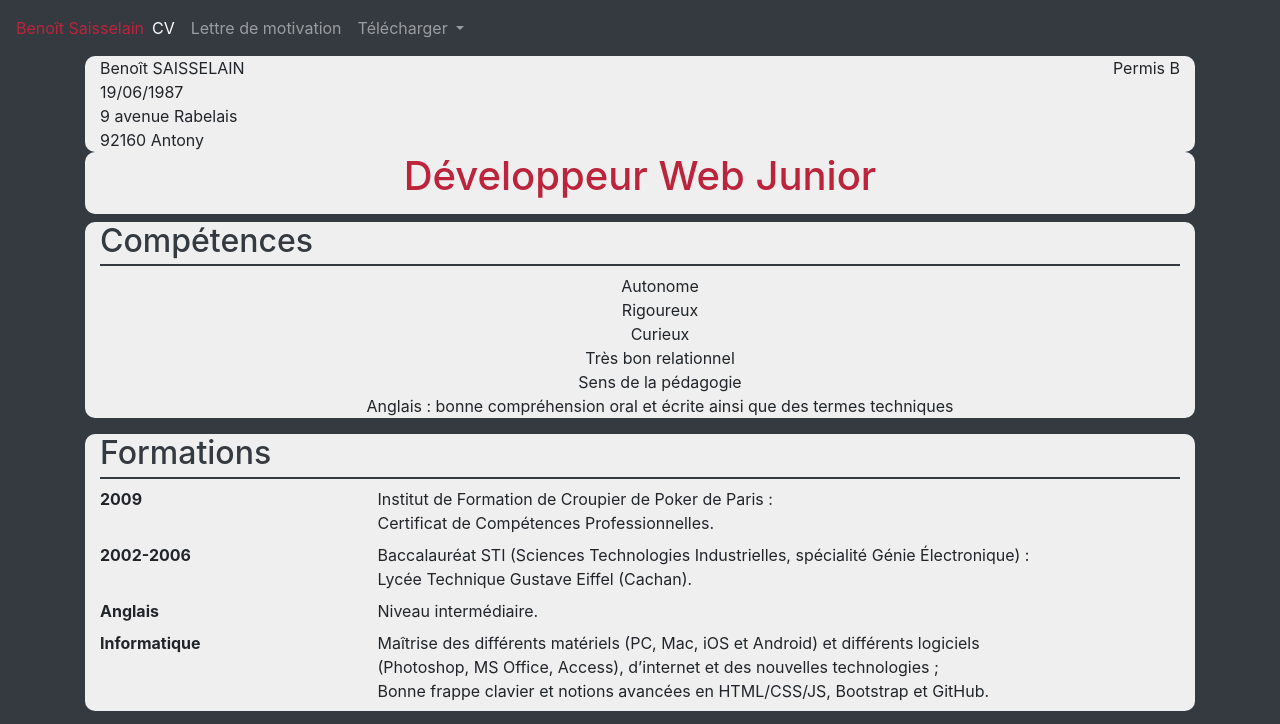
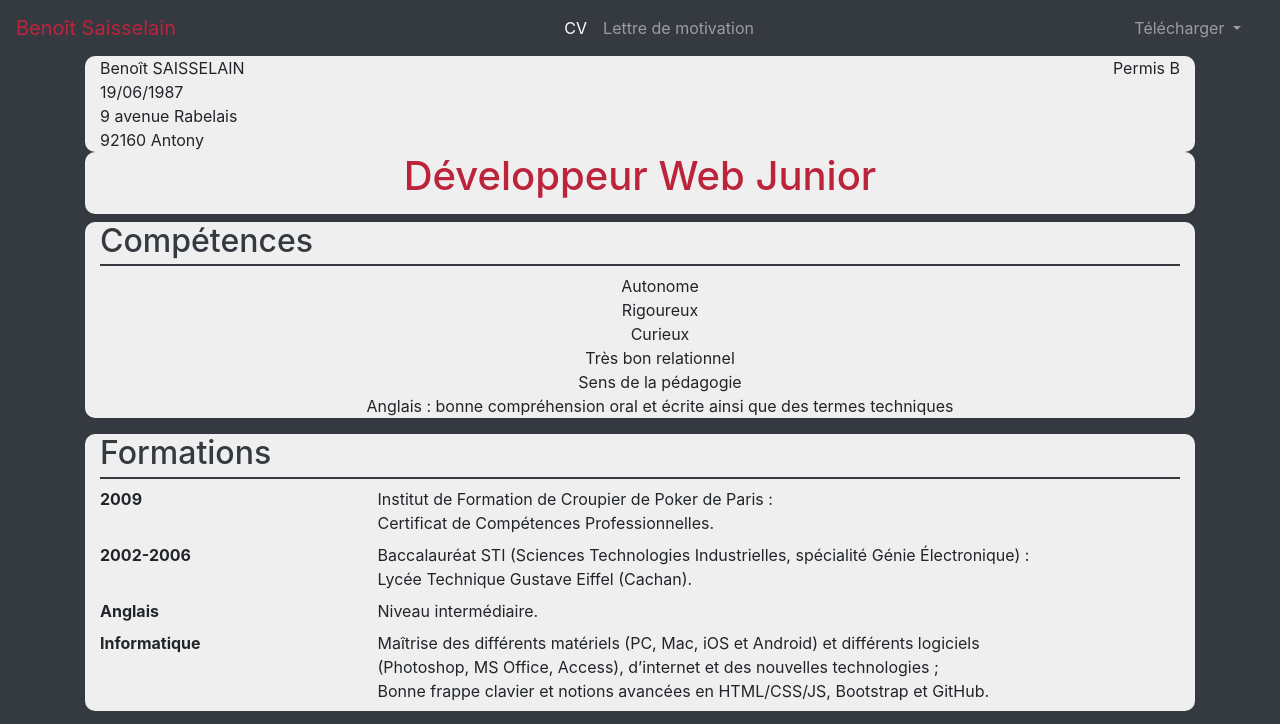
Before and after one commit to Nerrio/CV, a plain HTML site: page index.html in a window 1280 px wide. Shown: the top 724 px of the page. Drawn offline with nearby package versions, Linux system fonts and the light colour scheme.

Commit message:
Fixed nav

```diff
--- a/index.html
+++ b/index.html
@@ -20,22 +20,31 @@
 <body>
 
     <header>
+
         <nav class="navbar navbar-expand-lg navbar-dark bg-dark">
-            <a class="navbar-brand-logo" style="color: #BC243C;" href="#">Benoît Saisselain</a>
-            <button class="navbar-toggler" type="button" data-toggle="collapse" data-target="#navbarNavDropdown" aria-controls="navbarNavDropdown" aria-expanded="false" aria-label="Toggle navigation">
+
+
+
+            <a class="navbar-brand" style="color: #BC243C;" href="#">Benoît Saisselain</a>
+            <button class="navbar-toggler" type="button" data-toggle="collapse" data-target="#navbarNavDropdown"
+                aria-controls="navbarNavDropdown" aria-expanded="false" aria-label="Toggle navigation">
                 <span class="navbar-toggler-icon"></span>
             </button>
+
             <div class="collapse navbar-collapse" id="navbarNavDropdown">
 
-                <ul class="navbar-nav">
-                <li class="nav-item active">
+                <ul class="navbar-nav container-fluid">
+                    <li class="nav-item active mr-lg-0 ml-lg-auto">
+                        <!-- mr = margin right / lg= large screen ml et lg doivent être mis-->
                         <a class="nav-link" href="#">CV<span class="sr-only">(current)</span></a>
                     </li>
-                <li class="nav-item">
+                    <li class="nav-item ml-lg-0 mr-lg-auto">
                         <a class="nav-link" href="#">Lettre de motivation</a>
                     </li>
+
                     <li class="nav-item dropdown">
-                  <a class="nav-link dropdown-toggle" href="#" id="navbarDropdownMenuLink" role="button" data-toggle="dropdown" aria-haspopup="true" aria-expanded="false">
+                        <a class="nav-link dropdown-toggle" href="#" id="navbarDropdownMenuLink" role="button"
+                            data-toggle="dropdown" aria-haspopup="true" aria-expanded="false">
                             Télécharger
                         </a>
                         <div class="dropdown-menu" aria-labelledby="navbarDropdownMenuLink">
@@ -45,8 +54,20 @@
                     </li>
                 </ul>
 
+
+
+
             </div>
+
+
+
+
+
+
         </nav>
+
+
+
     </header>
 
     <div class="container">
@@ -87,7 +108,8 @@
                     <dd class="col-sm-9">Niveau intermédiaire.</dd>
 
                     <dt class="col-sm-3">Informatique</dt>
-                <dd class="col-sm-9">Maîtrise des différents matériels (PC, Mac, iOS et Android) et différents logiciels<br>
+                    <dd class="col-sm-9">Maîtrise des différents matériels (PC, Mac, iOS et Android) et différents
+                        logiciels<br>
                         (Photoshop, MS Office, Access), d’internet et des nouvelles technologies ;<br>
                         Bonne frappe clavier et notions avancées en HTML/CSS/JS, Bootstrap et GitHub.</dd>
                 </dl>
@@ -103,7 +125,8 @@
 
                     <dt class="col-sm-3">2015</dt>
                     <dd class="col-sm-9">Vendeur rayon Fromagerie/Traiteur – Carrefour :<br>
-                    Service des clients, acheminement et gestion des produits du rayon, coupe des fromages et mises en
+                        Service des clients, acheminement et gestion des produits du rayon, coupe des fromages et mises
+                        en
                         rayon<br>
                         libre-service, nettoyage du rayon et respect de l’hygiène, contrôle des produits.</dd>
 
@@ -139,7 +162,7 @@
     <footer class="footer">
         <div class="container">
             <span class="text-muted">Téléphone : 06 87 85 10 49</span>
-          <span class="text-muted"><a href = "mailto: benoit.saisselain@laposte.net">Email</a></span>
+            <span class="text-muted"><a href="mailto: benoit.saisselain@laposte.net">Email</a></span>
         </div>
     </footer>
 
--- a/styles/style.css
+++ b/styles/style.css
@@ -8,6 +8,9 @@ html {
     background-color: #343A40;
   }
 
+.navbar-nav {
+    align-content: flex-end;
+}
 
   /*Je dois fix ça !!!!!!!!!!!!!!!!!!!!!!!!!!!!
 .collapse navbar-collapse {
@@ -18,9 +21,7 @@ html {
 
 */
 
-.navbar-nav {
 
-}
 
 .permis {
     float: right;
```
Lines whose indentation alone changed are shown as unchanged.
